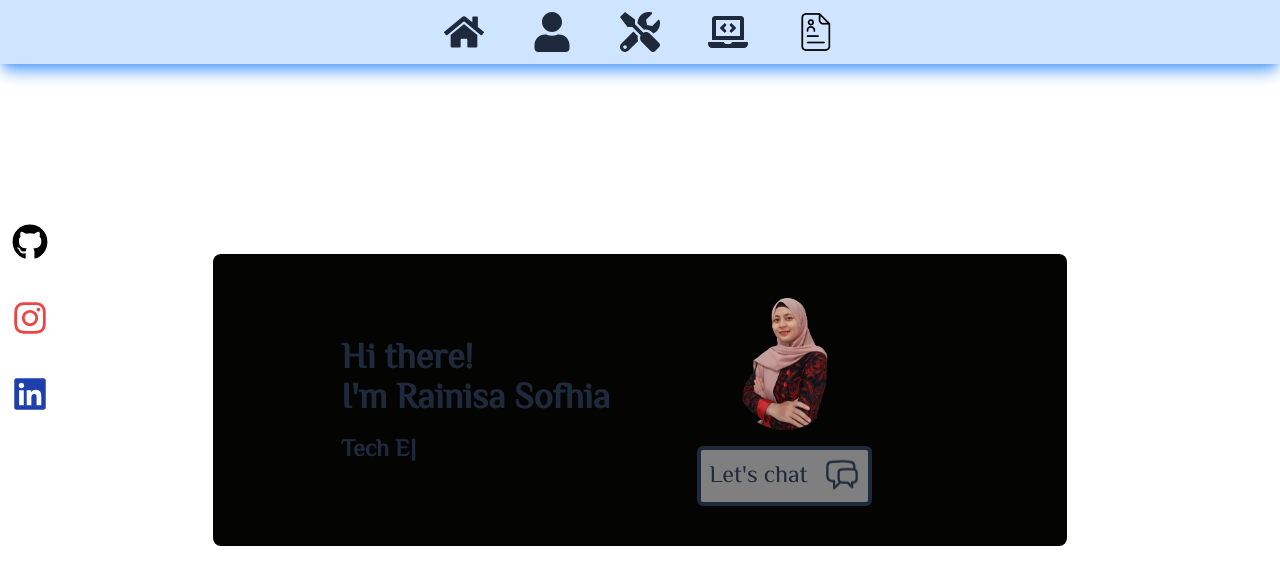
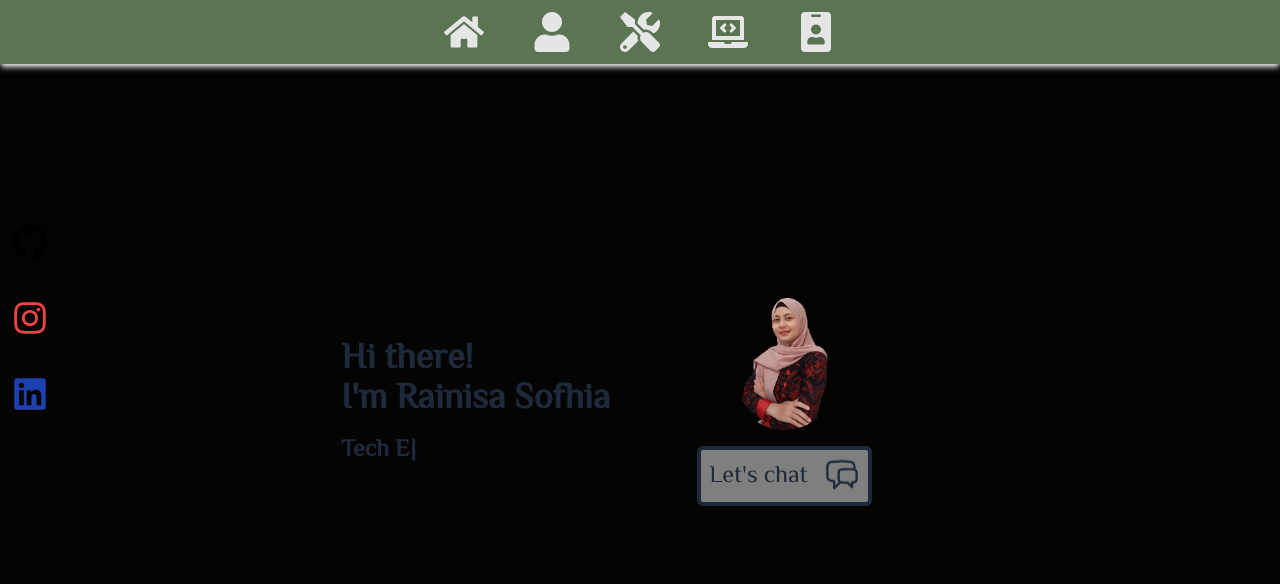
Before and after one commit to 0Gravity94/Rainisa-Sofhia, a React (Vite) app: page / in a window 1280 px wide. Shown: the top 584 px of the page. Built offline with nearby package versions, Linux system fonts and the light colour scheme.

Commit message:
changing layout & navbar

```diff
--- a/src/components/Layout.jsx
+++ b/src/components/Layout.jsx
@@ -5,7 +5,7 @@ import Footer from "./Footer";
 
 function Layout({ children }) {
   return (
-    <div className="w-full h-full">
+    <div className="w-full h-full bg-primary">
       <Navbar />
       <div className="w-full h-max">{children}</div>
       <Footer />
--- a/src/components/Navbar.jsx
+++ b/src/components/Navbar.jsx
@@ -1,32 +1,33 @@
 import React from "react";
-import { FaHome, FaUser, FaTools, FaLaptopCode } from "react-icons/fa";
-import cv from "../assets/cv.png";
+import {
+  FaHome,
+  FaUser,
+  FaTools,
+  FaLaptopCode,
+  FaIdBadge,
+} from "react-icons/fa";
 
 function Navbar() {
   return (
     <div>
-      <nav className="fixed top-0 left-0 z-50 justify-center text-xl bg-blue-400 shadow-lg bg-opacity-30 navbar gap-x-10 text-slate-800 md:text-5xl shadow-blue-400">
+      <nav className="fixed top-0 left-0 z-50 justify-center text-xl shadow-md bg-secondary navbar gap-x-10 text-accent md:text-5xl shadow-accent">
         <a href="#welcome">
-          <FaHome className="p-1 hover:scale-110 hover:shadow-lg hover:shadow-red-400 hover:rounded-lg" />
+          <FaHome className="p-1 hover:scale-125" />
         </a>
         <a href="#about">
-          <FaUser className="p-1 hover:scale-110 hover:shadow-lg hover:shadow-red-400 hover:rounded-lg" />
+          <FaUser className="p-1 hover:scale-125" />
         </a>
         <a href="#skillsTech">
-          <FaTools className="p-1 hover:scale-110 hover:shadow-lg hover:shadow-red-400 hover:rounded-lg" />
+          <FaTools className="p-1 hover:scale-125" />
         </a>
         <a href="#works">
-          <FaLaptopCode className="p-1 hover:scale-110 hover:shadow-lg hover:shadow-red-400 hover:rounded-lg" />
+          <FaLaptopCode className="p-1 hover:scale-125" />
         </a>
         <a
-          href="https://docs.google.com/document/d/1MRS6AefKJPPTlIwgwehtQ7oi2QmTV4xJ/edit?usp=sharing&ouid=105761074358727036623&rtpof=true&sd=true"
+          href="https://drive.google.com/file/d/1aPx7NWAbv8bGtlGkXylRLwTRff_NaOPR/view?usp=sharing"
           target="_blank"
         >
-          <img
-            src={cv}
-            alt="resume"
-            className="p-1 w-7 md:w-12 hover:scale-110 hover:shadow-lg hover:shadow-red-400 hover:rounded-lg"
-          />
+          <FaIdBadge className="p-1 hover:scale-125" />
         </a>
       </nav>
     </div>
```
